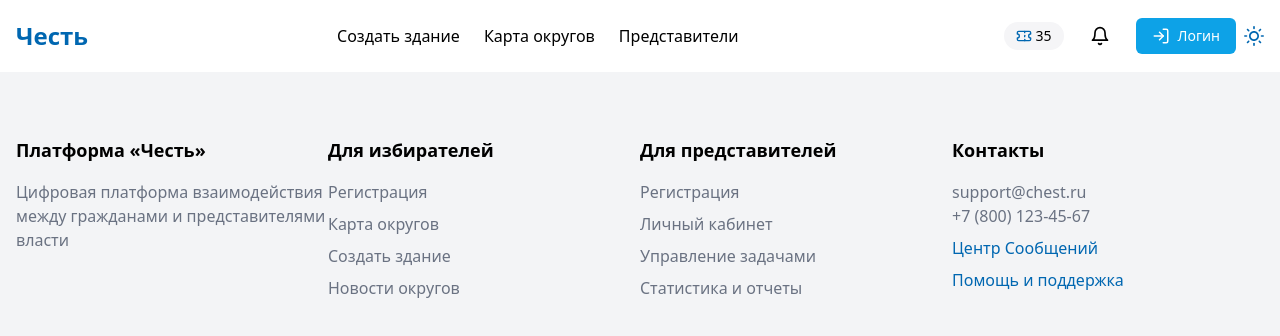
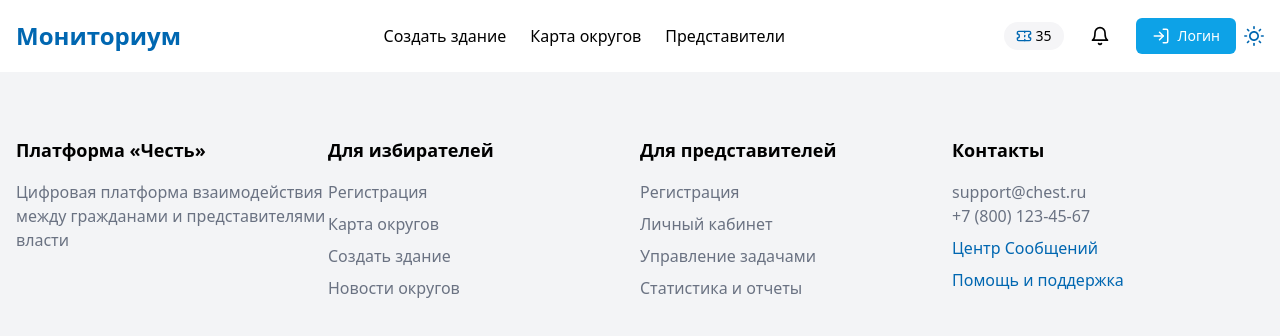
Before and after one commit to Bogdan-Bulavko/honor, a Vue app: page / in a window 1280 px wide. Shown: the top 336 px of the page. Built offline with nearby package versions, Linux system fonts and the light colour scheme.

Commit message:
sort components in folder views

```diff
--- a/src/components/HeaderHome.vue
+++ b/src/components/HeaderHome.vue
@@ -17,7 +17,7 @@ const { onSwitchTheme } = storeDarktheme
       <RouterLink
         to="/honor/"
         class="text-2xl font-bold text-honor-blue dark:text-white dark:hover:text-honor-blue dark:transition-colors"
-        >Честь</RouterLink
+        >Мониториум</RouterLink
       >
       <nav class="max-sm:hidden dark:text-white">
         <ul class="flex">
--- a/src/components/HomePage.vue
+++ /dev/null
@@ -1,17 +0,0 @@
-<script setup lang="ts">
-import OfferHome from './OfferHome.vue'
-import ProjectOpportunities from './ProjectOpportunities.vue'
-import HowItWorksHome from './HowItWorksHome.vue'
-import ProjectStatistic from './ProjectStatistic.vue'
-import RecentActivity from './RecentActivity.vue'
-</script>
-
-<template>
-  <OfferHome />
-  <ProjectOpportunities />
-  <HowItWorksHome />
-  <ProjectStatistic />
-  <RecentActivity />
-</template>
-
-<style scoped></style>
--- a/src/components/OfferHome.vue
+++ b/src/components/OfferHome.vue
@@ -14,7 +14,7 @@
         class="flex items-center justify-between max-lg:justify-center gap-12 max-w-[1280px] m-auto"
       >
         <div class="max-w-[600px] max-lg:text-center">
-          <h1 class="text-4xl font-bold mb-6">Платформа «Честь»</h1>
+          <h1 class="text-4xl font-bold mb-6">Платформа "Мониториум"</h1>
           <p class="text-lg mb-8">
             Цифровая платформа для прямого взаимодействия между избирателями и представителями
             власти
--- a/src/main.ts
+++ b/src/main.ts
@@ -5,8 +5,8 @@ import { createPinia } from 'pinia'
 import { createRouter, createWebHistory } from 'vue-router'
 import App from './App.vue'
 
-import HomePage from './components/HomePage.vue'
-import PageVerification from './components/PageVerification.vue'
+import HomePage from './views/HomePage.vue'
+import PageVerification from './views/PageVerification.vue'
 
 const routes = [
   { path: '/honor/', component: HomePage },
--- /dev/null
+++ b/src/views/HomePage.vue
@@ -0,0 +1,17 @@
+<script setup lang="ts">
+import HowItWorksHome from '@/components/HowItWorksHome.vue'
+import OfferHome from '@/components/OfferHome.vue'
+import ProjectOpportunities from '@/components/ProjectOpportunities.vue'
+import ProjectStatistic from '@/components/ProjectStatistic.vue'
+import RecentActivity from '@/components/RecentActivity.vue'
+</script>
+
+<template>
+  <OfferHome />
+  <ProjectOpportunities />
+  <HowItWorksHome />
+  <ProjectStatistic />
+  <RecentActivity />
+</template>
+
+<style scoped></style>
```
Also changed, not shown: src/views/PageVerification.vue (renamed from src/components/PageVerification.vue), 5 other files (tests, documents, lock files or other folders).
